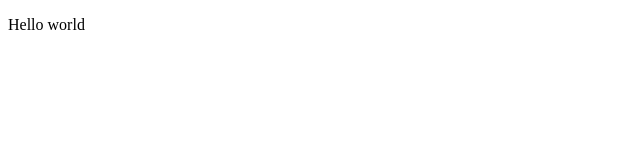
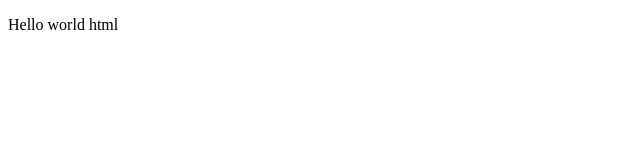
Before and after one commit to balcse/balcse.github.io, a plain HTML site: page index.html in a window 1280 px wide. Shown: the full height of the page, 0-640 px from the left. Drawn offline with Linux system fonts and the light colour scheme.

Commit message:
Update index.html

```diff
--- a/index.html
+++ b/index.html
@@ -8,6 +8,6 @@
 </head>
 
 <body>
-<p>Hello world</p>
+<p>Hello world html</p>
 </body>
 </html>
```
